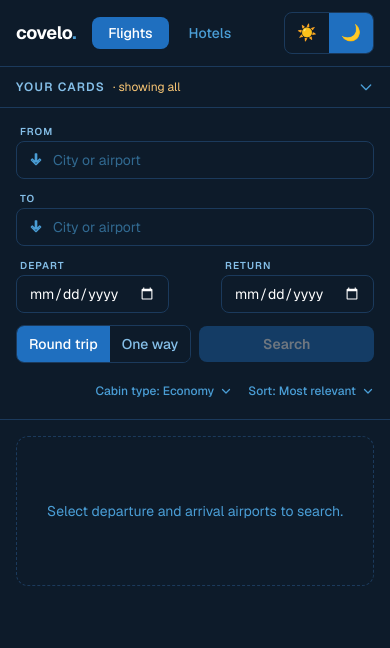
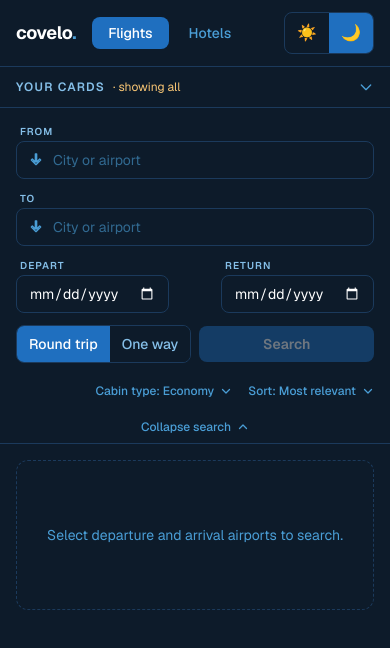
Before and after one commit to snroeung/covelo-nextjs-app, a Next.js app: page / in a window 390 px wide. Shown: the top 648 px of the page. Built offline with nearby package versions, Linux system fonts and the light colour scheme.

Commit message:
more UI changes

```diff
--- a/app/hotels/page.tsx
+++ b/app/hotels/page.tsx
@@ -206,7 +206,7 @@ export default function HotelsPage() {
   );
 
   return (
-    <AppShell header={header}>
+    <AppShell header={header} hasResults={accommodations.length > 0}>
       {hotelSearch.isPending ? (
         <div className="flex items-center justify-center py-16">
           <svg className="w-8 h-8 text-cv-blue-400 animate-spin" fill="none" viewBox="0 0 24 24">
--- a/app/page.tsx
+++ b/app/page.tsx
@@ -219,7 +219,7 @@ export default function FlightsPage() {
   );
 
   return (
-    <AppShell header={header}>
+    <AppShell header={header} hasResults={offers.length > 0}>
       {flightSearch.isPending ? (
         <div className="flex items-center justify-center py-16">
           <svg className="w-8 h-8 text-cv-blue-400 animate-spin" fill="none" viewBox="0 0 24 24">
--- a/components/AppShell.tsx
+++ b/components/AppShell.tsx
@@ -2,7 +2,7 @@
 
 import Link from 'next/link';
 import { usePathname } from 'next/navigation';
-import { useState } from 'react';
+import { useEffect, useState } from 'react';
 import { CardSelector } from '@/components/CardSelector';
 import { ThemeToggle } from '@/components/ThemeToggle';
 import { useSelectedCards } from '@/contexts/SelectedCardsContext';
@@ -11,14 +11,22 @@ import { useTheme } from '@/contexts/ThemeContext';
 export function AppShell({
   header,
   children,
+  hasResults = false,
 }: {
   header: React.ReactNode;
   children: React.ReactNode;
+  hasResults?: boolean;
 }) {
   const { isDark } = useTheme();
   const { selectedCards } = useSelectedCards();
   const pathname = usePathname();
   const [cardDropdownOpen, setCardDropdownOpen] = useState(false);
+  const [headerOpen, setHeaderOpen] = useState(true);
+
+  // Auto-collapse on mobile when results first appear
+  useEffect(() => {
+    if (hasResults) setHeaderOpen(false);
+  }, [hasResults]);
 
   const pageBg       = isDark ? 'bg-cv-blue-950' : 'bg-cv-blue-50';
   const surfaceBg    = isDark ? 'bg-cv-blue-950' : 'bg-white';
@@ -110,11 +118,35 @@ export function AppShell({
           </div>
         </aside>
 
-        {/* Row 3 (mobile) / main area (desktop): search header + results */}
+        {/* Search header + results */}
         <div className="flex flex-1 flex-col overflow-hidden">
-          <header className={`flex flex-wrap items-end gap-3 border-b px-4 md:px-8 py-4 shrink-0 ${surfaceBg} ${borderCls}`}>
+
+          {/* Mobile: collapsible header */}
+          <div className={`md:hidden shrink-0 border-b ${surfaceBg} ${borderCls}`}>
+            {headerOpen && (
+              <div className="px-4 pt-4 pb-2 flex flex-wrap items-end gap-3">
+                {header}
+              </div>
+            )}
+            <button
+              onClick={() => setHeaderOpen(o => !o)}
+              className={`w-full flex items-center justify-center gap-1.5 py-2 text-xs font-medium ${chevronColor}`}
+            >
+              <span>{headerOpen ? 'Collapse search' : 'Modify search'}</span>
+              <svg
+                className={`w-3 h-3 transition-transform ${headerOpen ? 'rotate-180' : ''}`}
+                fill="none" viewBox="0 0 24 24" stroke="currentColor" strokeWidth={2.5}
+              >
+                <path strokeLinecap="round" strokeLinejoin="round" d="M19 9l-7 7-7-7" />
+              </svg>
+            </button>
+          </div>
+
+          {/* Desktop: always visible header */}
+          <header className={`hidden md:flex flex-wrap items-end gap-3 border-b px-8 py-4 shrink-0 ${surfaceBg} ${borderCls}`}>
             {header}
           </header>
+
           <main className="flex flex-1 justify-center p-4 md:p-8 overflow-y-auto">
             <div className="w-full max-w-xl space-y-4">
               {children}
```
